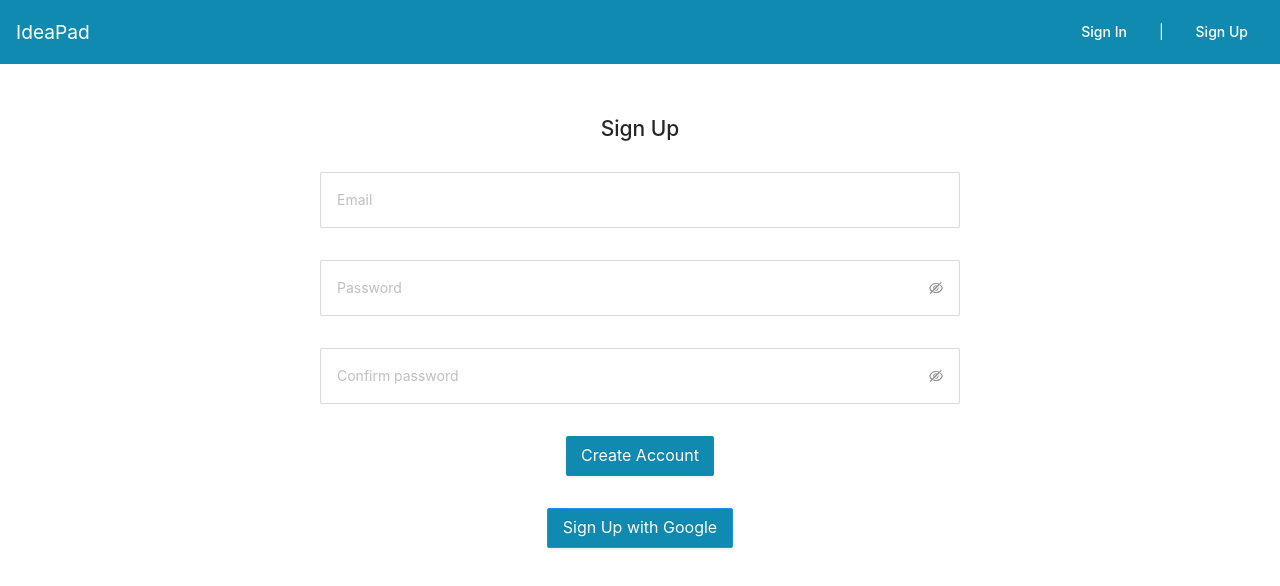
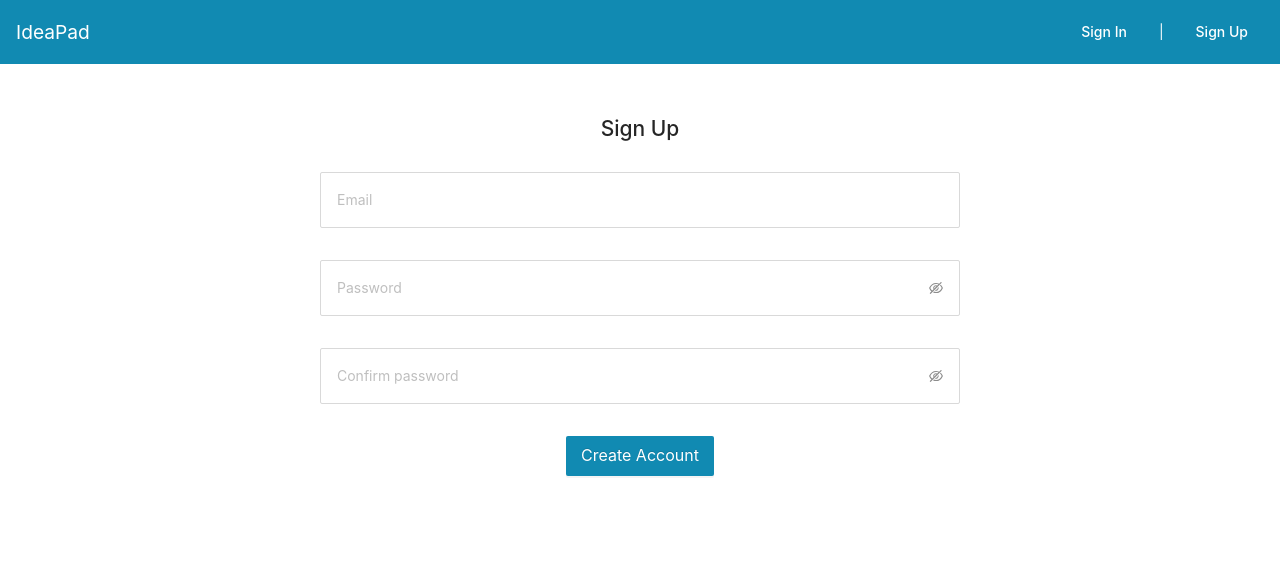
Before and after one commit to efortney28/ideapad, a React (Create React App) app: page /signup in a window 1280 px wide. Shown: the top 586 px of the page. Built offline with nearby package versions, Linux system fonts and the light colour scheme; no server answers.

Commit message:
reverting google sign in for now

```diff
--- a/src/components/pages/Login.js
+++ b/src/components/pages/Login.js
@@ -84,14 +84,14 @@ const Login = () => {
       >
         Log In
       </Button>
-      <Button
+      {/* <Button
         size="large"
         type="primary"
         className="google-btn"
         onClick={() => handleGoogleSignIn()}
       >
         Sign In with Google
-      </Button>
+      </Button> */}
     </section>
   );
 };
--- a/src/components/pages/SignUp.js
+++ b/src/components/pages/SignUp.js
@@ -95,14 +95,14 @@ const SignUp = () => {
       >
         Create Account
       </Button>
-      <Button
+      {/* <Button
         size="large"
         type="primary"
         className="google-btn"
         onClick={() => handleGoogleSignIn()}
       >
         Sign Up with Google
-      </Button>
+      </Button> */}
     </section>
   );
 };
```
